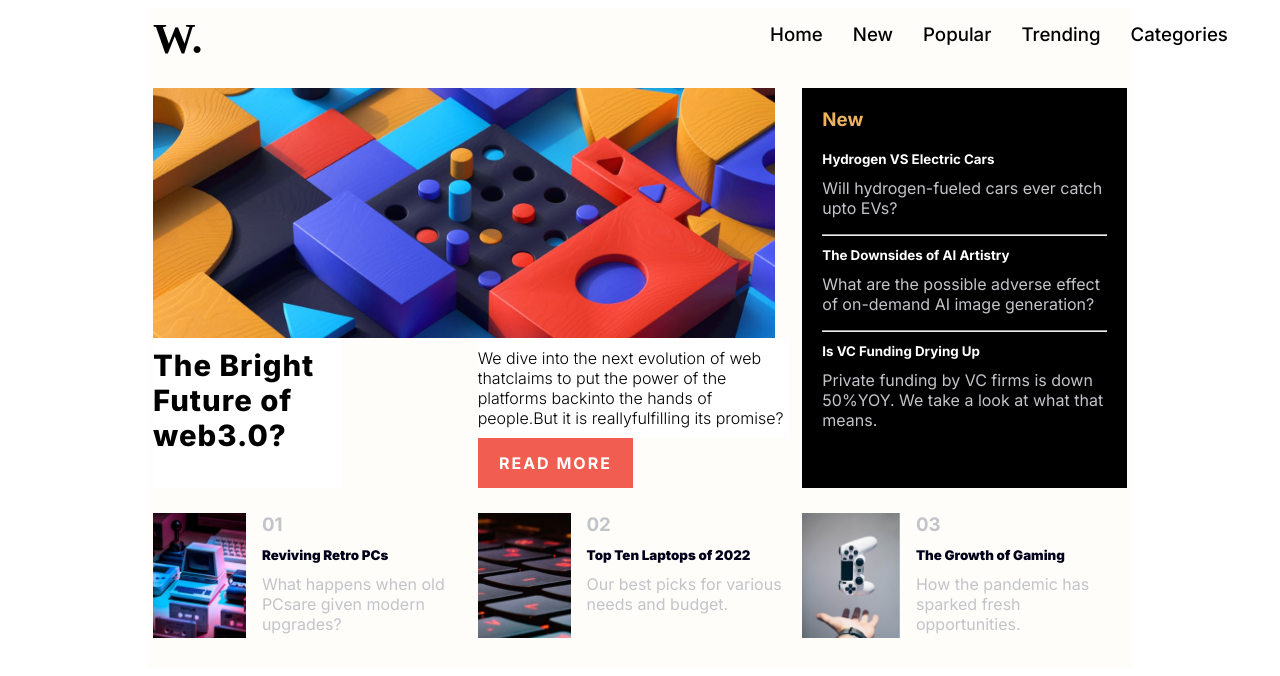
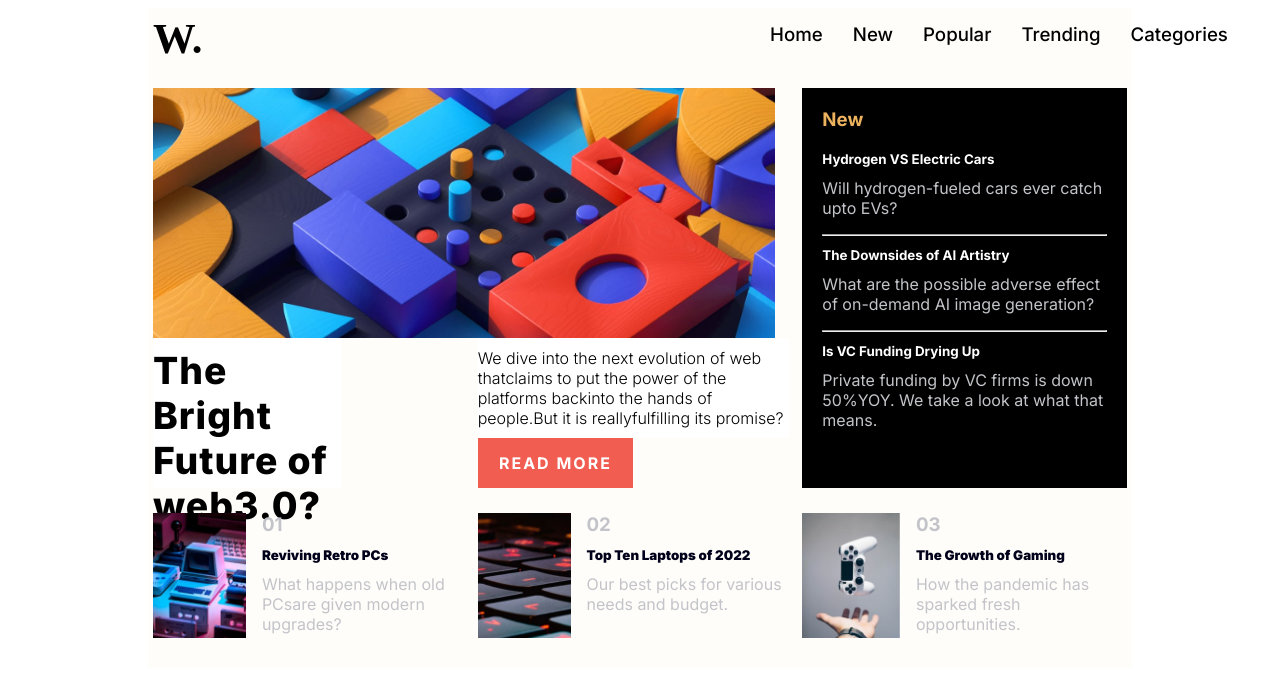
Before and after one commit to KareemEldeen2416/news-homepage, a plain HTML site: page index.html in a window 1280 px wide. Drawn offline with Linux system fonts and the light colour scheme.

Commit message:
final modification on css

```diff
--- a/css/style.css
+++ b/css/style.css
@@ -367,7 +367,7 @@ span{
         background-color: white;
         grid-area: 14 / 1 / 20 / 15;
         font-family: Inter;
-        font-size: 22pt;
+        font-size: 28pt;
         font-weight: 800;
         padding-top: 10px;
         letter-spacing: 1px;
```
